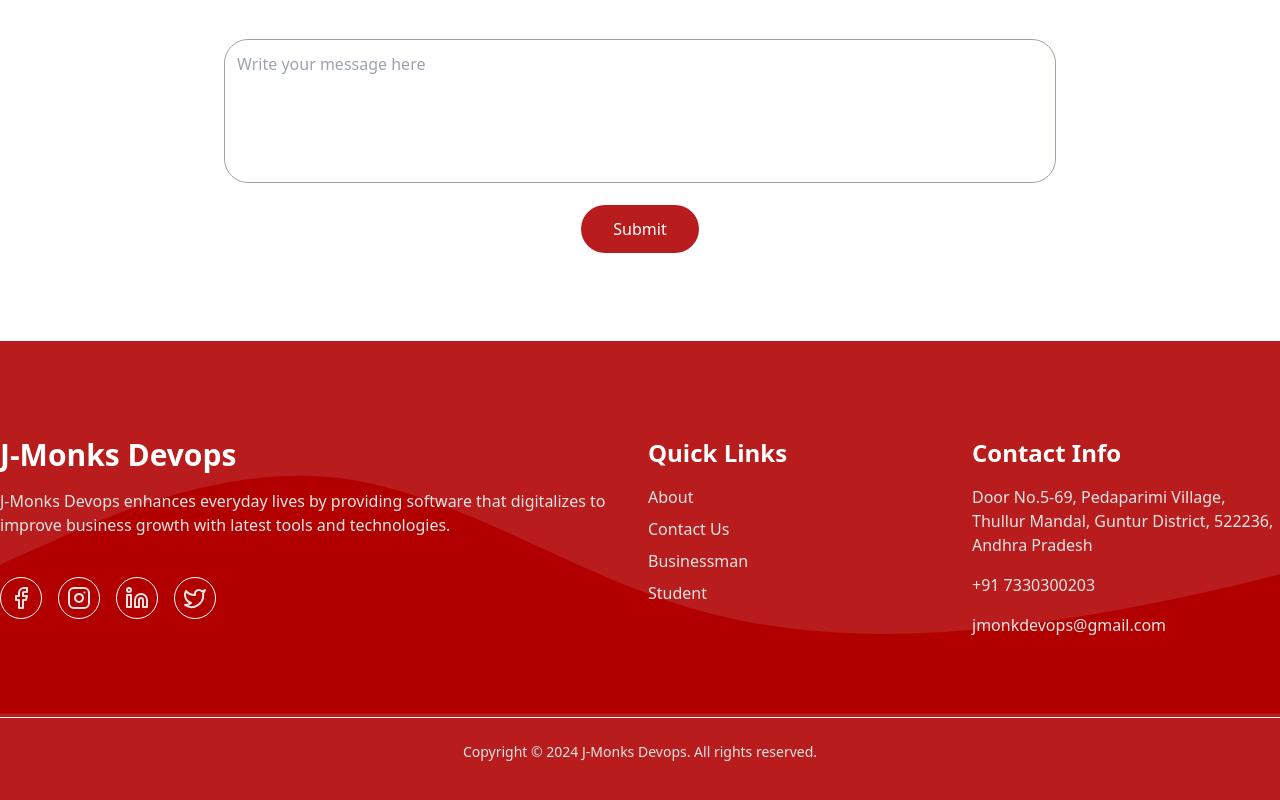
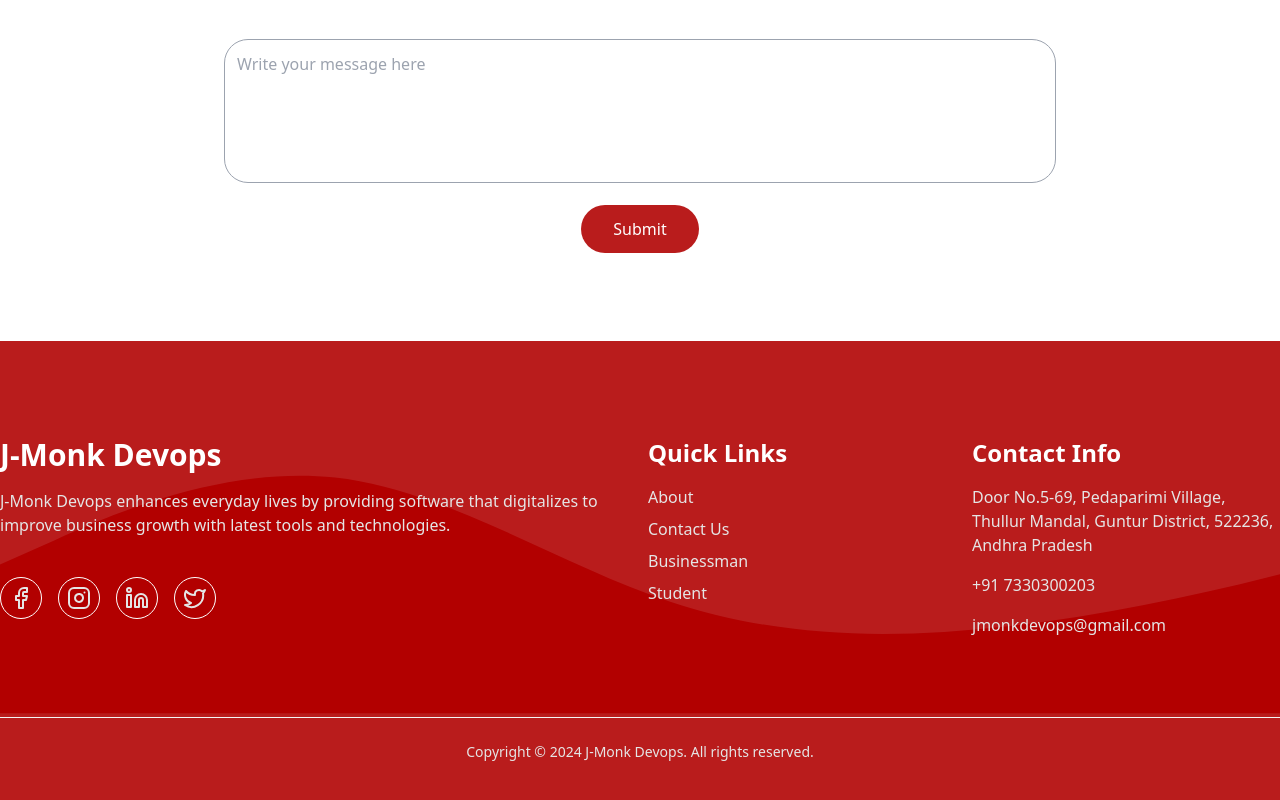
Before and after one commit to LeelaMohan217/J-Monk-Devops, a React (Vite) app: page /contact in a window 1280 px wide. Shown: the part 1278-2078 px from the top of the page. Built offline with nearby package versions, Linux system fonts and the light colour scheme.

Commit message:
made some changes in footer

```diff
--- a/src/components/Footer.jsx
+++ b/src/components/Footer.jsx
@@ -16,10 +16,10 @@ const Footer = () => {
         <div className="grid sm:grid-cols-2 gap-4 border-b border-neutral-100 py-10 lg:py-16 xl:py-20">
           <div className="flex flex-col gap-4">
             <h1 className="text-left text-3xl text-white font-bold">
-              J-Monks Devops
+              J-Monk Devops
             </h1>
             <p className=" text-left text-neutral-200 text-base font-extralight leading-6">
-              J-Monks Devops enhances everyday lives by providing software that
+              J-Monk Devops enhances everyday lives by providing software that
               digitalizes to improve business growth with latest tools and
               technologies.
             </p>
@@ -73,7 +73,7 @@ const Footer = () => {
         </div>
         <div className="my-6">
           <h6 className="text-neutral-200 text-sm font-normal text-center">
-            Copyright © 2024 J-Monks Devops. All rights reserved.
+            Copyright © 2024 J-Monk Devops. All rights reserved.
           </h6>
         </div>
       </div>
```
